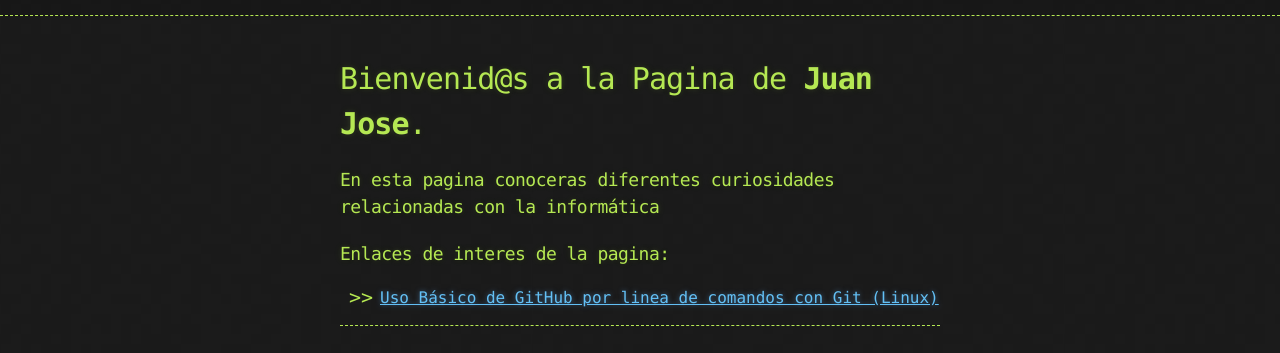
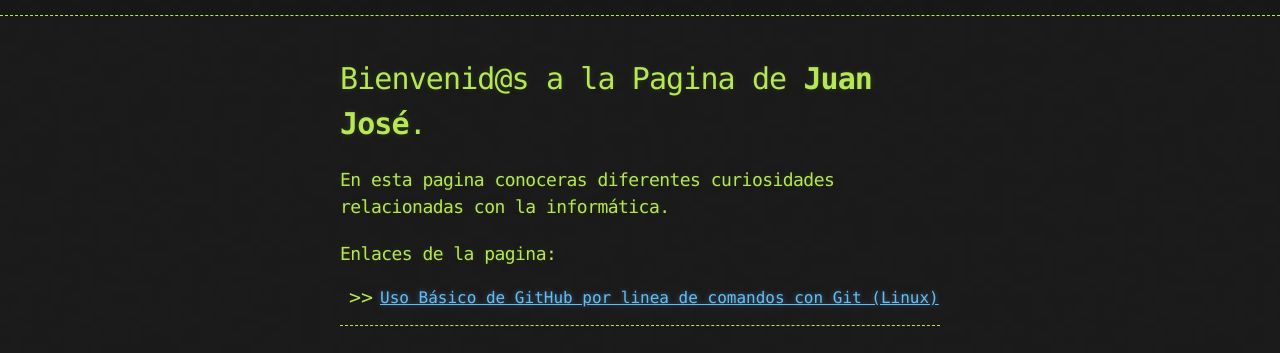
Before and after one commit to juanjoselopezroldan/juanjoselopezroldan.github.io, a Jekyll site: the page built from index.md, in a window 1280 px wide. Shown: the part 177-530 px from the top of the page. Built offline with Jekyll 4.4.1, drawn with Linux system fonts in a browser that asks for light colours; our own code applies the rules of GitHub Pages for plain Markdown files.

Commit message:
Update index.md

```diff
--- a/index.md
+++ b/index.md
@@ -2,10 +2,10 @@
 layout: default
 ---
 
-# [](#header-1)Bienvenid@s a la Pagina de **Juan Jose**.
-### En esta pagina conoceras diferentes curiosidades relacionadas con la informática
+# [](#header-1)Bienvenid@s a la Pagina de **Juan José**.
+### En esta pagina conoceras diferentes curiosidades relacionadas con la informática.
 
-### Enlaces de interes de la pagina:
+### Enlaces de la pagina:
 
 
 * [Uso Básico de GitHub por linea de comandos con Git (Linux)](contenido/github)
```
